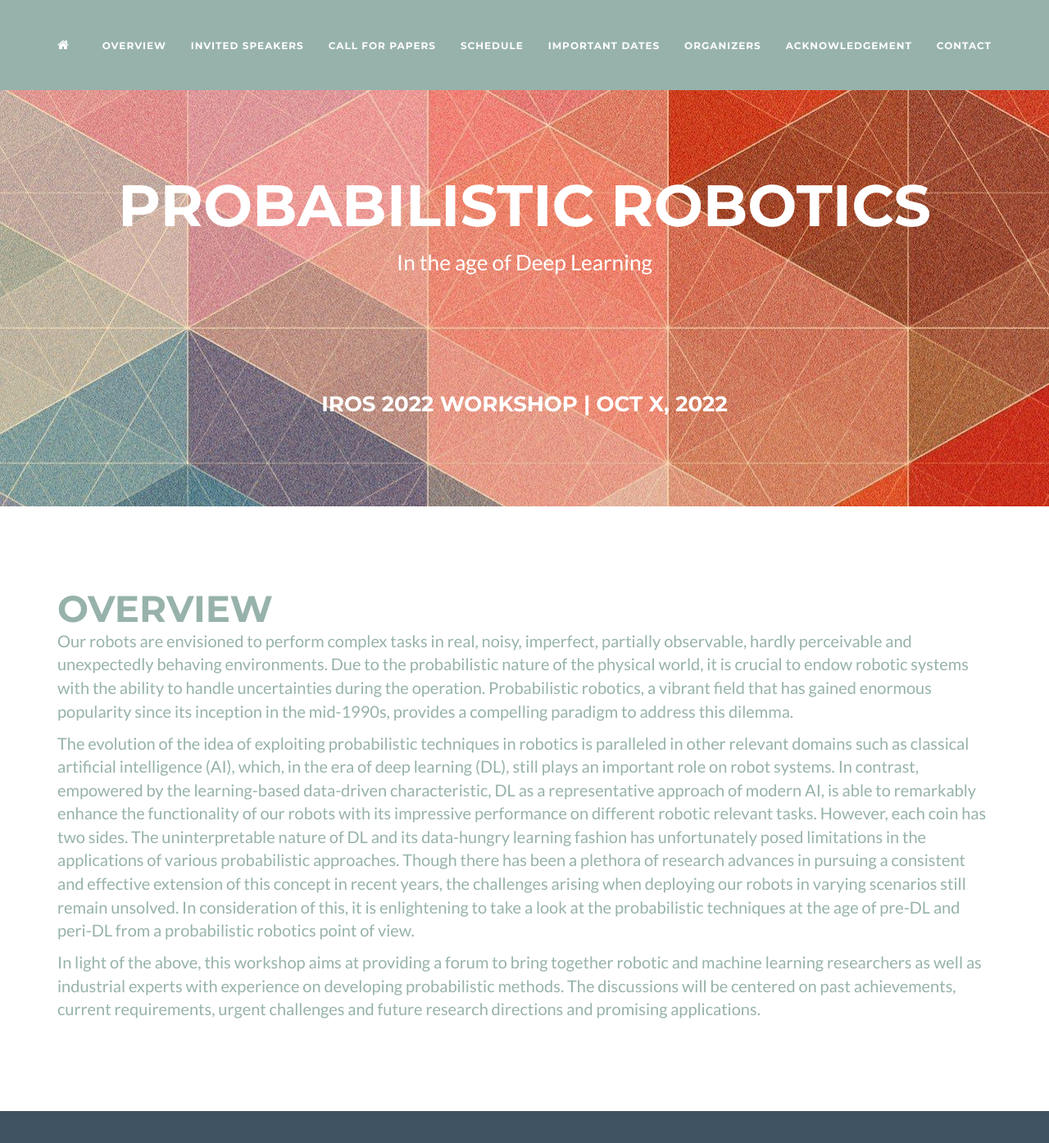
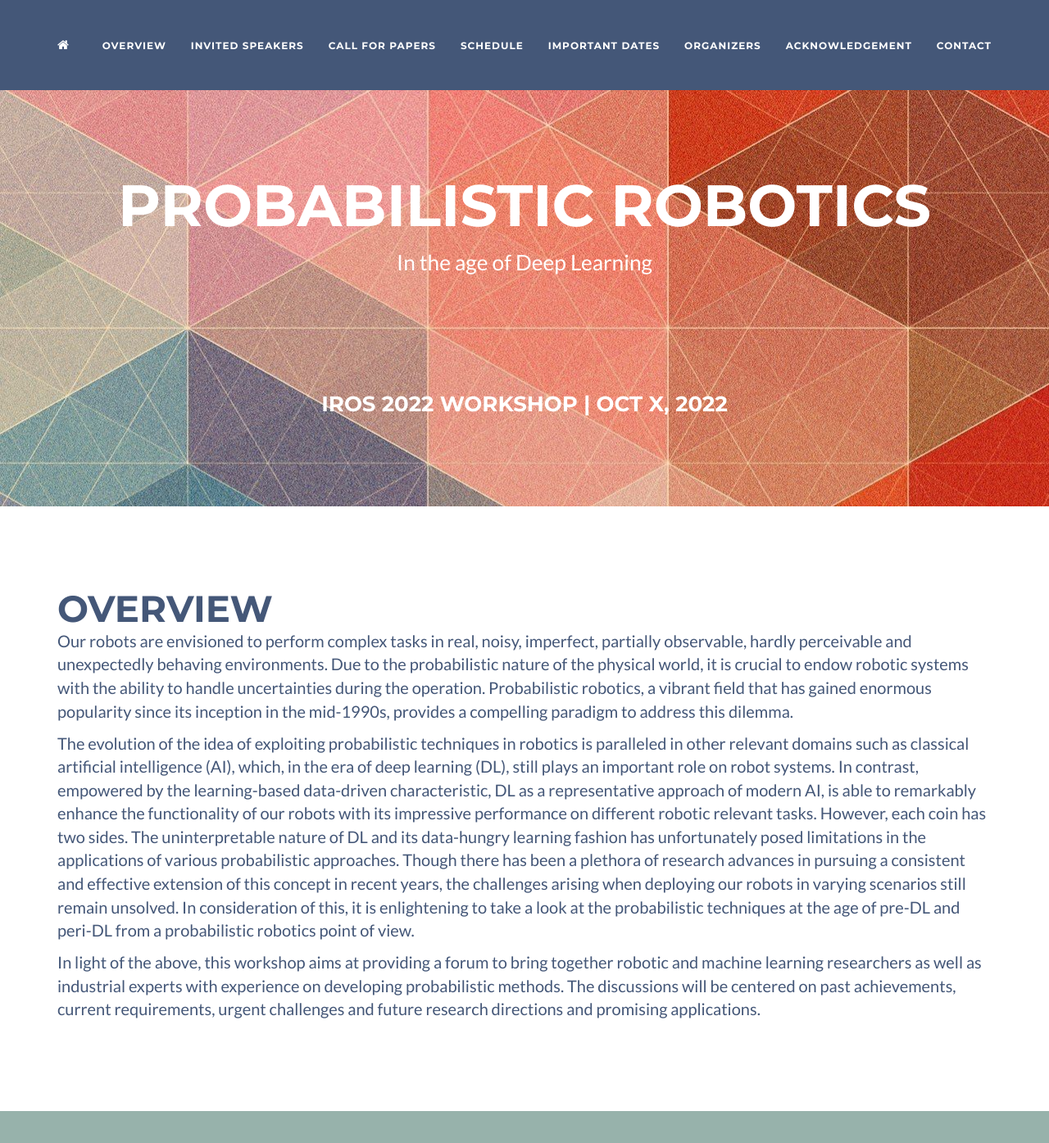
Before and after one commit to probabilisticrobotics/probabilisticrobotics.github.io, a Jekyll site: the page built from _posts/2022-01-07-acknowledgement.md, in a window 1280 px wide and 1400 px high. Shown: the top 1395 px of the window at 82% size. Built offline with Jekyll 4.4.1, drawn with Linux system fonts in a browser that asks for light colours.

Commit message:
New colors

```diff
--- a/_config.yml
+++ b/_config.yml
@@ -25,10 +25,10 @@ disqus_shortname: myshortname
 
 # Color settings (hex-codes without the leading hash-tag)
 color:
-  primary: 3f5261 #80B3FF
-  primary-rgb: "63,82,97" #"128,179,255"
-  secondary: 97b2ab #FD6E8A
-  secondary-dark: 889f97 #A2122F
+  primary: 97b2ab #80B3FF
+  primary-rgb: "184,218,210" #"128,179,255"
+  secondary: 445778 #FD6E8A
+  secondary-dark: 375665 #A2122F
 
 # Footer settings
 footer:
```
